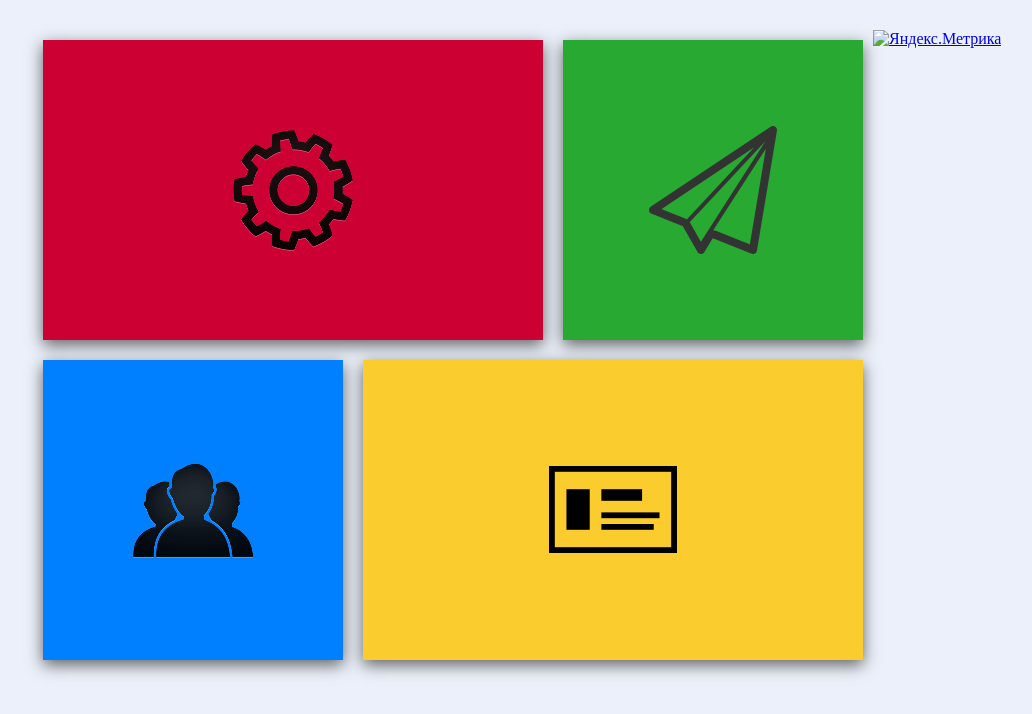
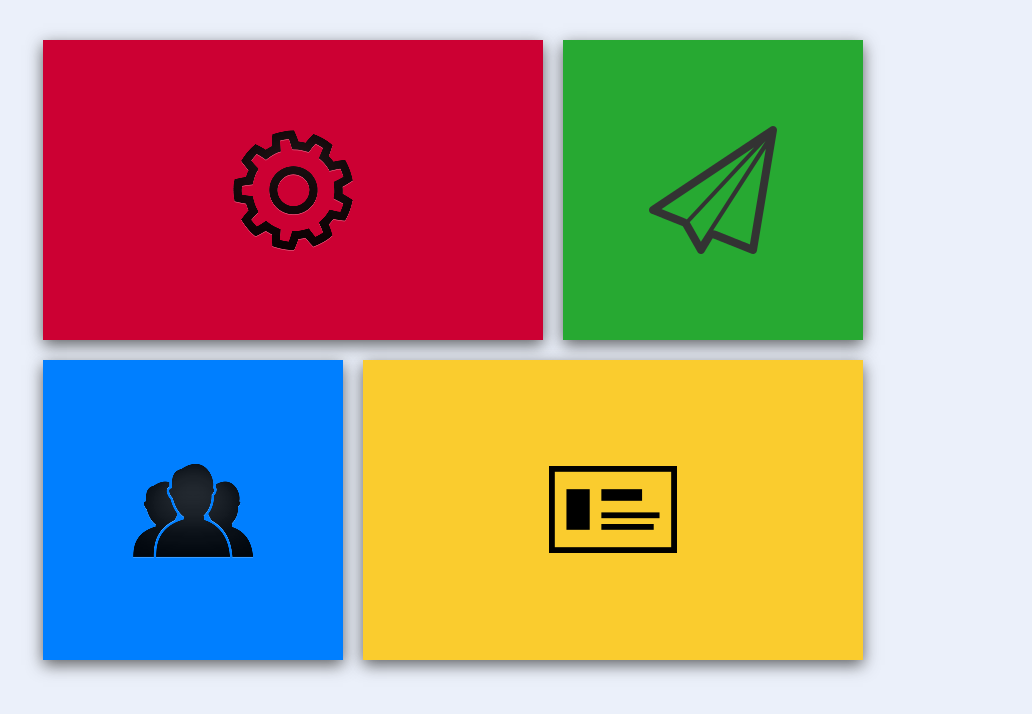
Before and after one commit to KirillParfenkov/Introduction, a website: page public/index.html in a window 1280 px wide. Shown: the whole page, without its empty margins (182-1214 px from the left). Drawn offline with nearby package versions, Linux system fonts and the light colour scheme.

Commit message:
Update Yandex Metrika

```diff
--- a/public/index.html
+++ b/public/index.html
@@ -823,12 +823,6 @@
         });
     </script>
 
-    <!-- Yandex.Metrika informer -->
-    <a href="https://metrika.yandex.ru/stat/?id=26377182&amp;from=informer"
-       target="_blank" rel="nofollow"><img src="//bs.yandex.ru/informer/26377182/3_1_FFFFFFFF_EFEFEFFF_0_pageviews"
-                                           style="width:88px; height:31px; border:0;" alt="Яндекс.Метрика" title="Яндекс.Метрика: данные за сегодня (просмотры, визиты и уникальные посетители)" onclick="try{Ya.Metrika.informer({i:this,id:26377182,lang:'ru'});return false}catch(e){}"/></a>
-    <!-- /Yandex.Metrika informer -->
-
     <!-- Yandex.Metrika counter -->
     <script type="text/javascript">
         (function (d, w, c) {
```
